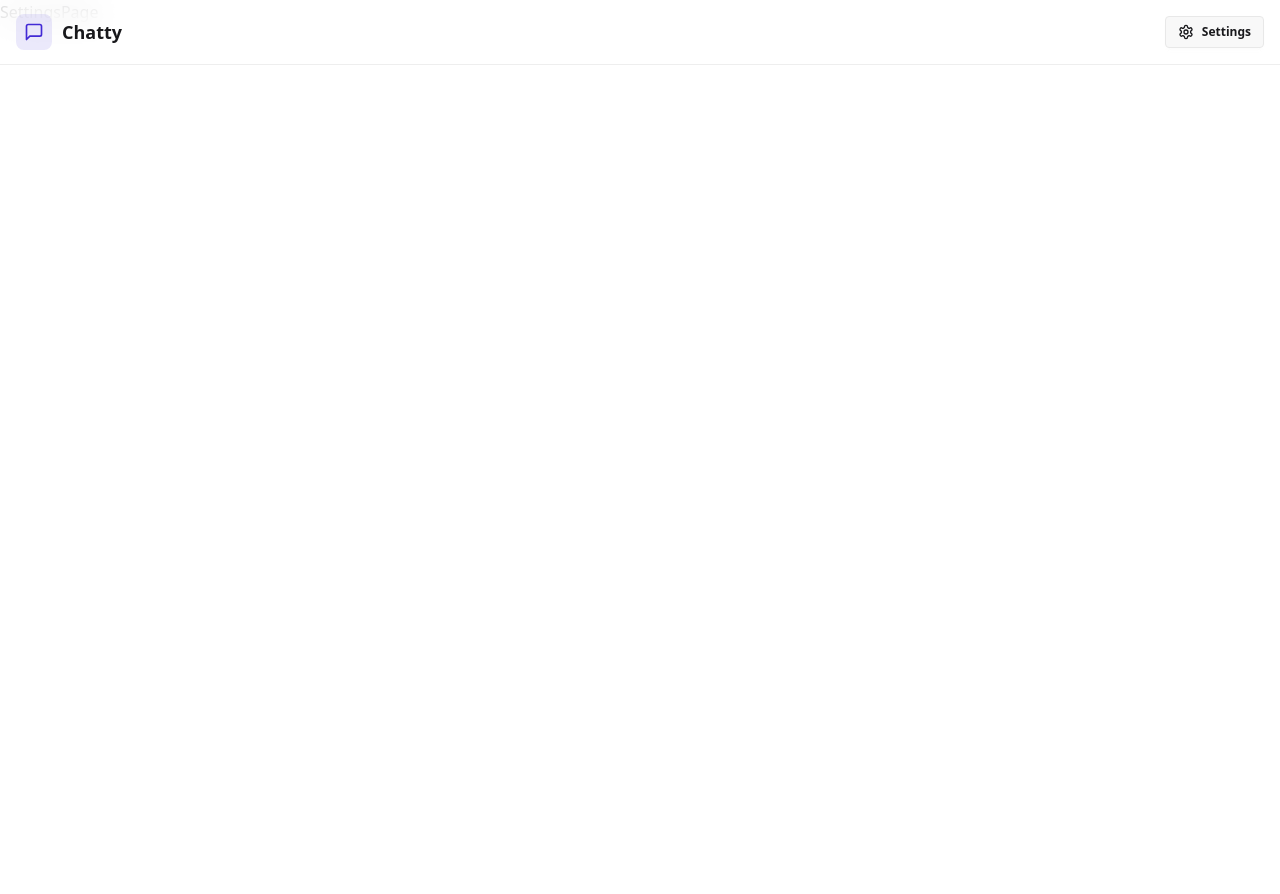
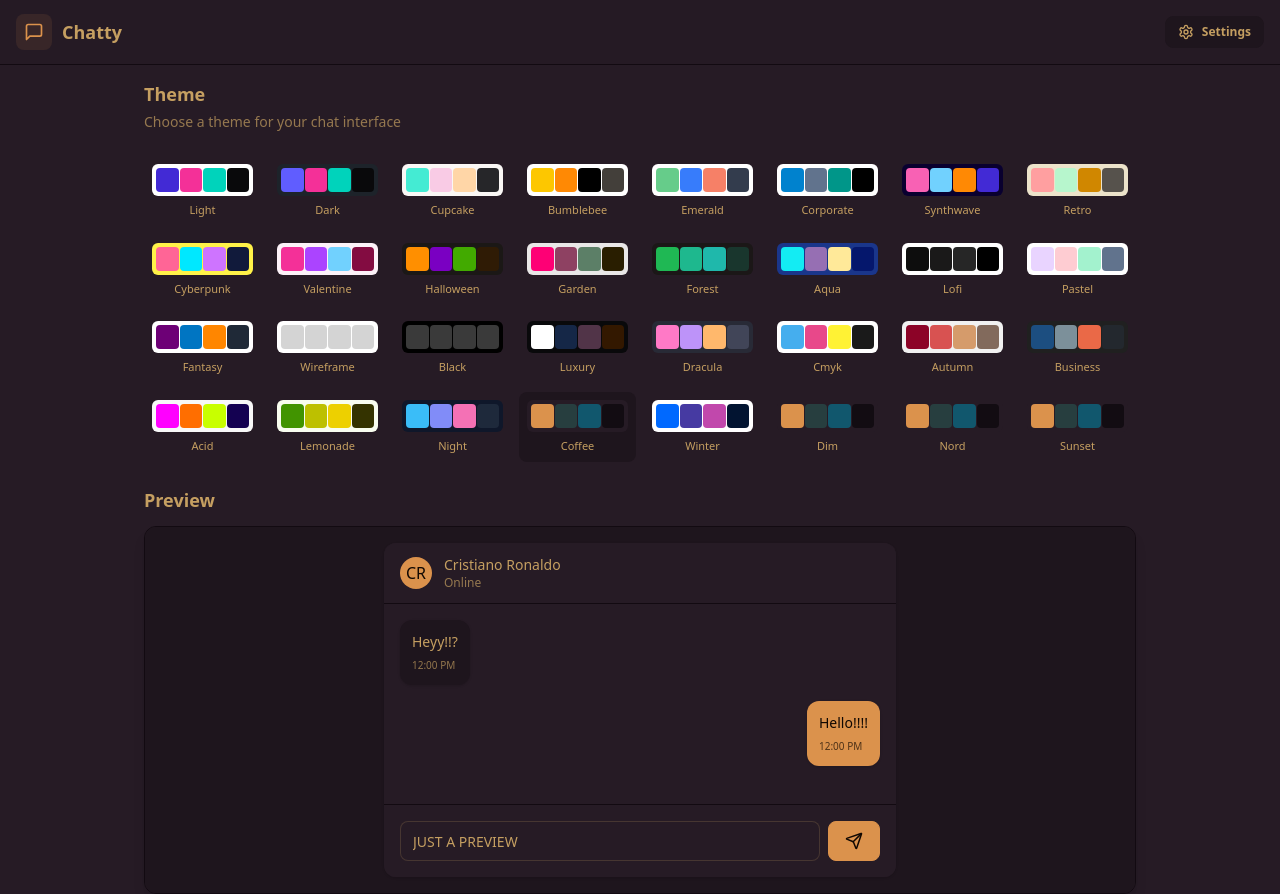
Before and after one commit to rakshit0111/Chat-App, a React (Vite) app in the folder frontend/: page /settings in a window 1280 px wide. Before the commit the page ends 800 px from the top, so only its background shows below. Built offline with nearby package versions, Linux system fonts and the light colour scheme; no server answers.

Commit message:
settings page done

```diff
--- a/frontend/src/App.jsx
+++ b/frontend/src/App.jsx
@@ -7,12 +7,13 @@
 import ProfilePage from "./pages/ProfilePage"
 import LoginPage from "./pages/LoginPage"
 import { useAuthStore } from './store/useAuthStore'
+import { useThemeStore } from './store/useThemeStore'
 import {Loader} from "lucide-react"
 import {Toaster} from "react-hot-toast";
 
 const App = () => {
   const {authUser,checkAuth,isCheckingAuth} = useAuthStore();
-
+  const {theme} = useThemeStore();
 
   useEffect(() => {
     checkAuth()
@@ -30,7 +31,7 @@
   }
 
   return (
-    <div>
+    <div data-theme={theme}>
       <Navbar/>
 
       <Routes>
--- /dev/null
+++ b/frontend/src/constants/index.js
@@ -0,0 +1,34 @@
+export const THEMES = [
+    "light",
+    "dark",
+    "cupcake",
+    "bumblebee",
+    "emerald",
+    "corporate",
+    "synthwave",
+    "retro",
+    "cyberpunk",
+    "valentine",
+    "halloween",
+    "garden",
+    "forest",
+    "aqua",
+    "lofi",
+    "pastel",
+    "fantasy",
+    "wireframe",
+    "black",
+    "luxury",
+    "dracula",
+    "cmyk",
+    "autumn",
+    "business",
+    "acid",
+    "lemonade",
+    "night",
+    "coffee",
+    "winter",
+    "dim",
+    "nord",
+    "sunset",
+  ];
--- a/frontend/src/index.css
+++ b/frontend/src/index.css
@@ -1,2 +1,5 @@
 @import "tailwindcss";
-@plugin "daisyui";
+
+@plugin "daisyui" {
+    themes: light --default, dark --prefersdark, cupcake, bumblebee, emerald, corporate, synthwave, retro, cyberpunk, valentine, halloween, garden, forest, aqua, lofi, pastel, fantasy, wireframe, black, luxury, dracula, cmyk, autumn, business, acid, lemonade, night, coffee, winter;
+}
--- a/frontend/src/pages/ProfilePage.jsx
+++ b/frontend/src/pages/ProfilePage.jsx
@@ -23,7 +23,7 @@
 
   };
   return (
-    <div className='h-screen pt-20'>
+    <div className='min-h-screen pt-20'>
       <div className='max-w-2xl mx-auto p-4 py-8'>
         <div className='bg-base-300 rounded-xl p-6 space-y-8'>
           <div className='text-center'>
--- a/frontend/src/pages/SettingsPage.jsx
+++ b/frontend/src/pages/SettingsPage.jsx
@@ -1,9 +1,116 @@
-import React from 'react'
+import { THEMES } from "../constants";
+import { useThemeStore } from "../store/useThemeStore";
+import { Send } from "lucide-react";
+
+const PREVIEW_MESSAGES = [
+  { id: 1, content: "Heyy!!?", isSent: false },
+  { id: 2, content: "Hello!!!!", isSent: true },
+];
 
 const SettingsPage = () => {
+  const { theme, setTheme } = useThemeStore();
+
   return (
-    <div>SettingsPage</div>
-  )
-}
+    <div className="min-h-screen container mx-auto px-4 pt-20 max-w-5xl">
+      <div className="space-y-6">
+        <div className="flex flex-col gap-1">
+          <h2 className="text-lg font-semibold">Theme</h2>
+          <p className="text-sm text-base-content/70">Choose a theme for your chat interface</p>
+        </div>
 
-export default SettingsPage
+        <div className="grid grid-cols-4 sm:grid-cols-6 md:grid-cols-8 gap-2">
+          {THEMES.map((t) => (
+            <button
+              key={t}
+              className={`
+                group flex flex-col items-center gap-1.5 p-2 rounded-lg transition-colors
+                ${theme === t ? "bg-base-200" : "hover:bg-base-200/50"}
+              `}
+              onClick={() => setTheme(t)}
+            >
+              <div className="relative h-8 w-full rounded-md overflow-hidden" data-theme={t}>
+                <div className="absolute inset-0 grid grid-cols-4 gap-px p-1">
+                  <div className="rounded bg-primary"></div>
+                  <div className="rounded bg-secondary"></div>
+                  <div className="rounded bg-accent"></div>
+                  <div className="rounded bg-neutral"></div>
+                </div>
+              </div>
+              <span className="text-[11px] font-medium truncate w-full text-center">
+                {t.charAt(0).toUpperCase() + t.slice(1)}
+              </span>
+            </button>
+          ))}
+        </div>
+
+        {/* Preview Section */}
+        <h3 className="text-lg font-semibold mb-3">Preview</h3>
+        <div className="rounded-xl border border-base-300 overflow-hidden bg-base-100 shadow-lg">
+          <div className="p-4 bg-base-200">
+            <div className="max-w-lg mx-auto">
+              {/* Mock Chat UI */}
+              <div className="bg-base-100 rounded-xl shadow-sm overflow-hidden">
+                {/* Chat Header */}
+                <div className="px-4 py-3 border-b border-base-300 bg-base-100">
+                  <div className="flex items-center gap-3">
+                    <div className="w-8 h-8 rounded-full bg-primary flex items-center justify-center text-primary-content font-medium">
+                      CR
+                    </div>
+                    <div>
+                      <h3 className="font-medium text-sm">Cristiano Ronaldo</h3>
+                      <p className="text-xs text-base-content/70">Online</p>
+                    </div>
+                  </div>
+                </div>
+
+                {/* Chat Messages */}
+                <div className="p-4 space-y-4 min-h-[200px] max-h-[200px] overflow-y-auto bg-base-100">
+                  {PREVIEW_MESSAGES.map((message) => (
+                    <div
+                      key={message.id}
+                      className={`flex ${message.isSent ? "justify-end" : "justify-start"}`}
+                    >
+                      <div
+                        className={`
+                          max-w-[80%] rounded-xl p-3 shadow-sm
+                          ${message.isSent ? "bg-primary text-primary-content" : "bg-base-200"}
+                        `}
+                      >
+                        <p className="text-sm">{message.content}</p>
+                        <p
+                          className={`
+                            text-[10px] mt-1.5
+                            ${message.isSent ? "text-primary-content/70" : "text-base-content/70"}
+                          `}
+                        >
+                          12:00 PM
+                        </p>
+                      </div>
+                    </div>
+                  ))}
+                </div>
+
+                {/* Chat Input */}
+                <div className="p-4 border-t border-base-300 bg-base-100">
+                  <div className="flex gap-2">
+                    <input
+                      type="text"
+                      className="input input-bordered flex-1 text-sm h-10"
+                      placeholder="Type a message..."
+                      value="JUST A PREVIEW"
+                      readOnly
+                    />
+                    <button className="btn btn-primary h-10 min-h-0">
+                      <Send size={18} />
+                    </button>
+                  </div>
+                </div>
+              </div>
+            </div>
+          </div>
+        </div>
+      </div>
+    </div>
+  );
+};
+export default SettingsPage;
--- /dev/null
+++ b/frontend/src/store/useThemeStore.js
@@ -0,0 +1,9 @@
+import {create} from "zustand";
+
+export const useThemeStore = create((set) =>({
+    theme :localStorage.getItem("chat-theme")||"coffee",
+    setTheme : (theme) => {
+        localStorage.setItem("chat-theme",theme);
+        set({theme});
+    } ,
+}));
--- a/frontend/vite.config.js
+++ b/frontend/vite.config.js
@@ -2,7 +2,11 @@
 import react from '@vitejs/plugin-react'
 import tailwindcss from '@tailwindcss/vite'
 
+
 // https://vite.dev/config/
 export default defineConfig({
-  plugins: [react(),tailwindcss(),],
+  plugins: [
+    react(),
+    tailwindcss(),
+  ],
 })
```
